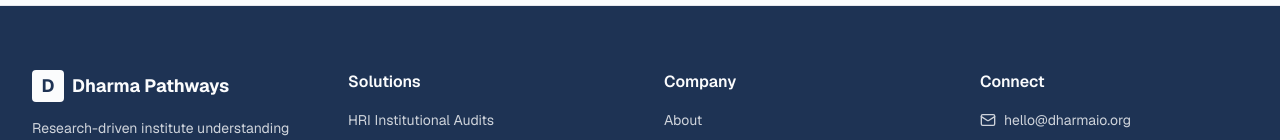
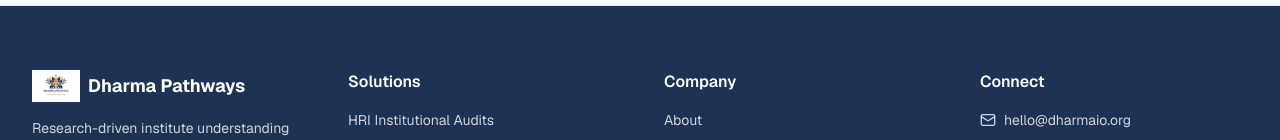
Before and after one commit to NashilD/dharmapathways, a Next.js app: page / in a window 1280 px wide. Shown: the part 1681-1821 px from the top of the page. Built offline with nearby package versions, Linux system fonts and the light colour scheme.

Commit message:
Adding all the logos to the correct places

```diff
--- a/app/layout.tsx
+++ b/app/layout.tsx
@@ -7,24 +7,14 @@ const _geist = Geist({ subsets: ["latin"] });
 const _geistMono = Geist_Mono({ subsets: ["latin"] });
 
 export const metadata: Metadata = {
-  title: 'Dharma Institute of Purpose',
+  title: 'Dharma Pathways',
   description: 'Research-driven institute understanding human pressures in modern institutions. Measurement frameworks, institutional audits, and programs for organizations and young professionals.',
   generator: 'v0.app',
   icons: {
-    icon: [
-      {
-        url: '/icon-light-32x32.png',
-        media: '(prefers-color-scheme: light)',
-      },
-      {
-        url: '/icon-dark-32x32.png',
-        media: '(prefers-color-scheme: dark)',
-      },
-      {
-        url: '/icon.svg',
-        type: 'image/svg+xml',
-      },
-    ],
+    icon: {
+      url: '/dharama-pathways-logo.jpeg',
+      type: 'image/jpeg',
+    },
     apple: '/apple-icon.png',
   },
 }
--- a/components/footer.tsx
+++ b/components/footer.tsx
@@ -1,4 +1,7 @@
+'use client'
+
 import Link from 'next/link'
+import Image from 'next/image'
 import { Mail, Linkedin, Twitter } from 'lucide-react'
 
 export default function Footer() {
@@ -11,9 +14,13 @@ export default function Footer() {
           {/* Brand Column */}
           <div>
             <div className="flex items-center gap-2 mb-4">
-              <div className="w-8 h-8 bg-primary-foreground rounded flex items-center justify-center text-primary font-bold text-lg">
-                D
-              </div>
+              <Image
+                src="/dharama-pathways-logo.jpeg"
+                alt="Dharma Pathways"
+                width={40}
+                height={40}
+                className="h-8 w-auto"
+              />
               <span className="font-bold text-lg">Dharma Pathways</span>
             </div>
             <p className="text-sm opacity-80">
```
